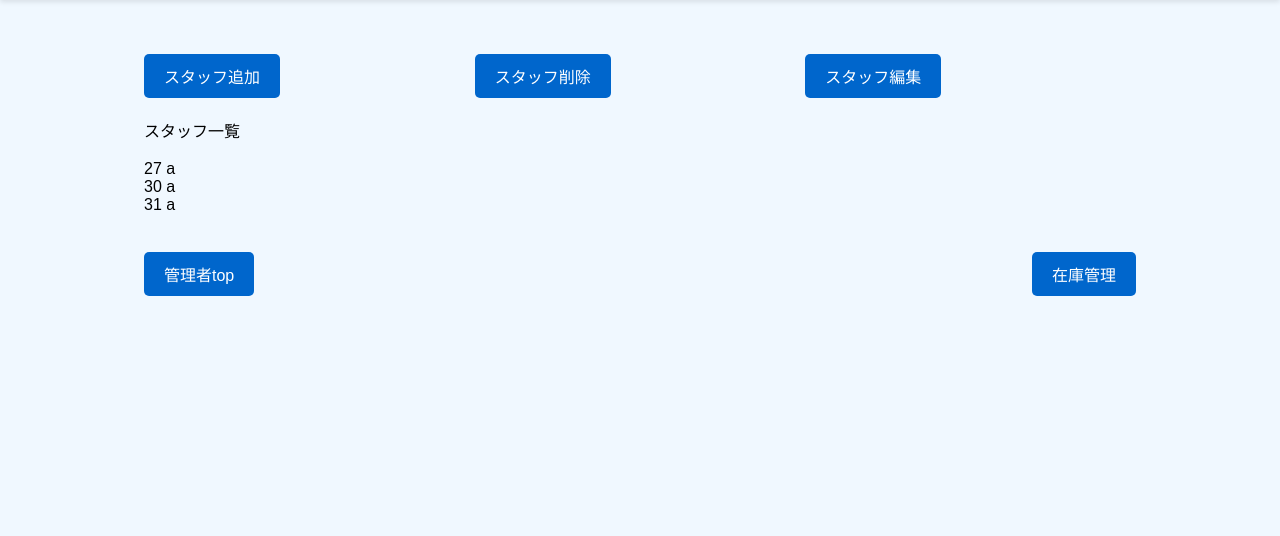
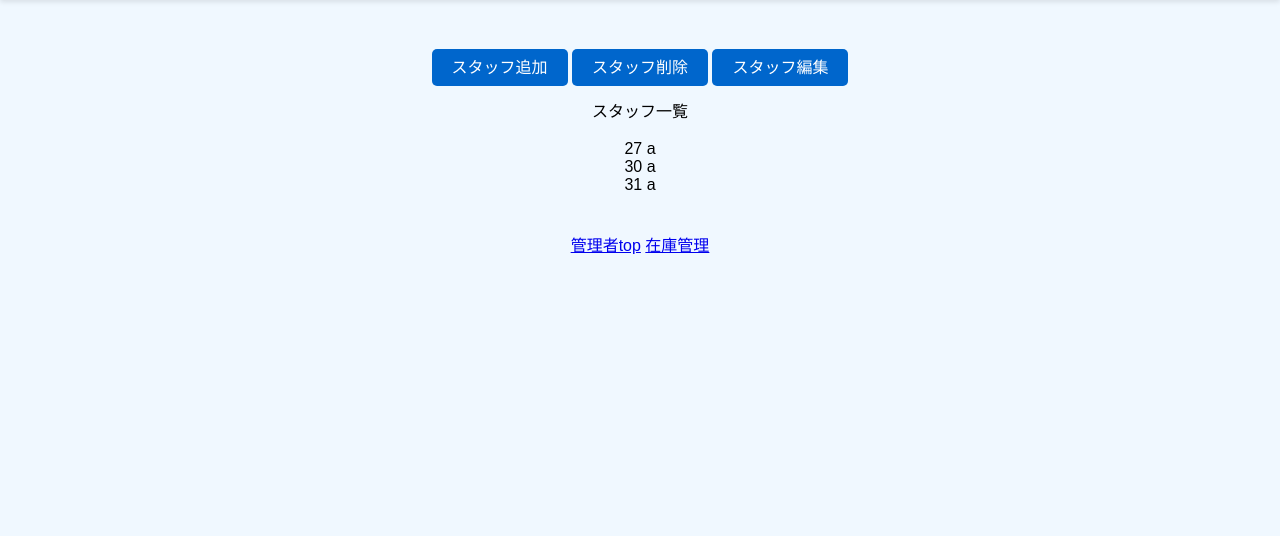
Before and after one commit to yabukilab/matsuda-d, a PHP site: page /s_admin_top.php in a window 1280 px wide. Shown: the part 86-622 px from the top of the page. Run offline with PHP 8.4, Linux system fonts and the light colour scheme; data comes from the database, SQL or seed files in the repository; data that the repository does not hold is empty.

Commit message:
20240709

```diff
--- a/htdocs/s_admin_top.css
+++ b/htdocs/s_admin_top.css
@@ -24,13 +24,14 @@ body {
 .container {
     margin-top: 120px; /* ヘッダーの下にコンテンツが来るようにマージンを追加 */
     width: 80%;
+    text-align: center;
 }
 
 .links {
     margin-bottom: 20px;
-    display: flex;
     justify-content: space-between;
     width: 100%;
+    text-align: center;
 }
 
 .links a {
@@ -52,19 +53,11 @@ body {
 
 .footer {
     margin-top: auto;
-    display: flex;
     justify-content: space-between;
     width: 100%;
 }
 
-.footer a {
-    text-decoration: none;
-    padding: 10px 20px;
-    background-color: #0066cc;
-    color: #ffffff;
-    border-radius: 5px;
-    transition: background-color 0.3s;
-}
+
 
 .footer a:hover {
     background-color: #0052a3;
```
Also changed, not shown: htdocs/s_admin_top.php (line endings or trailing spaces).
